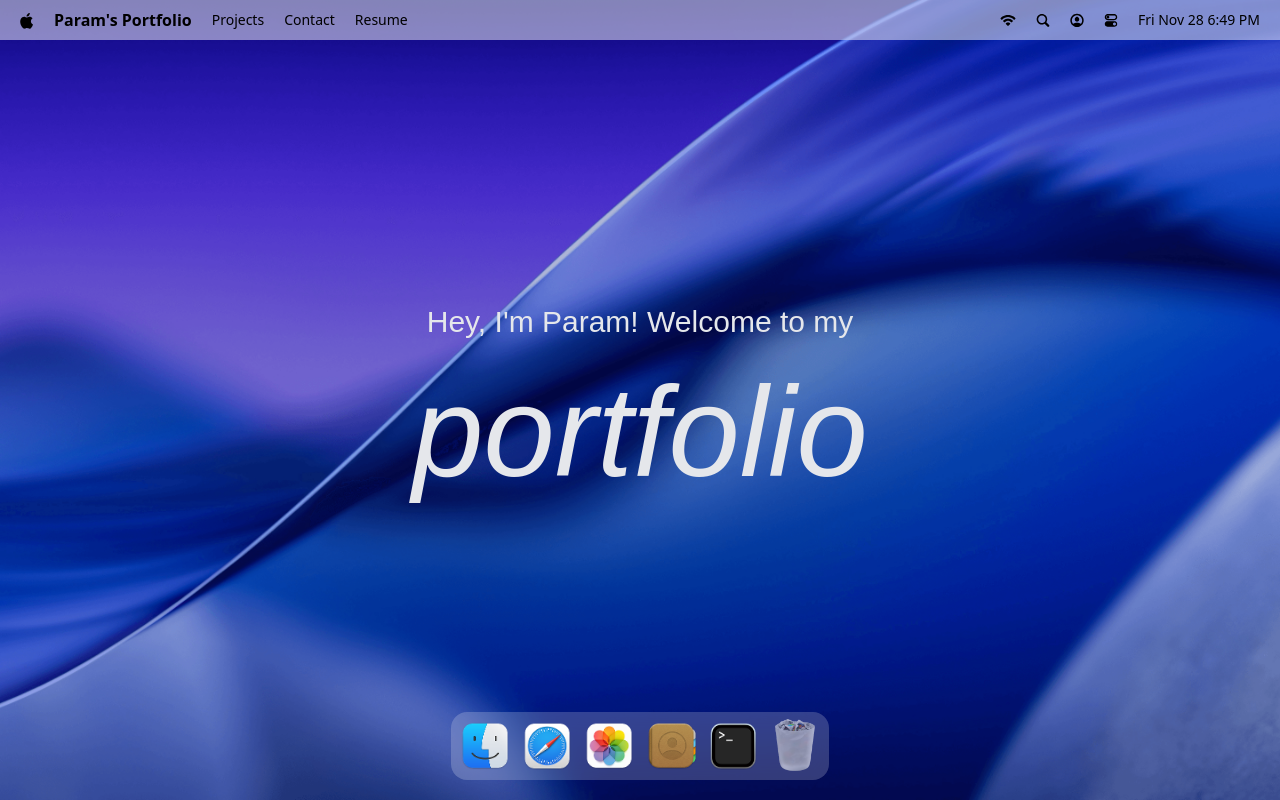
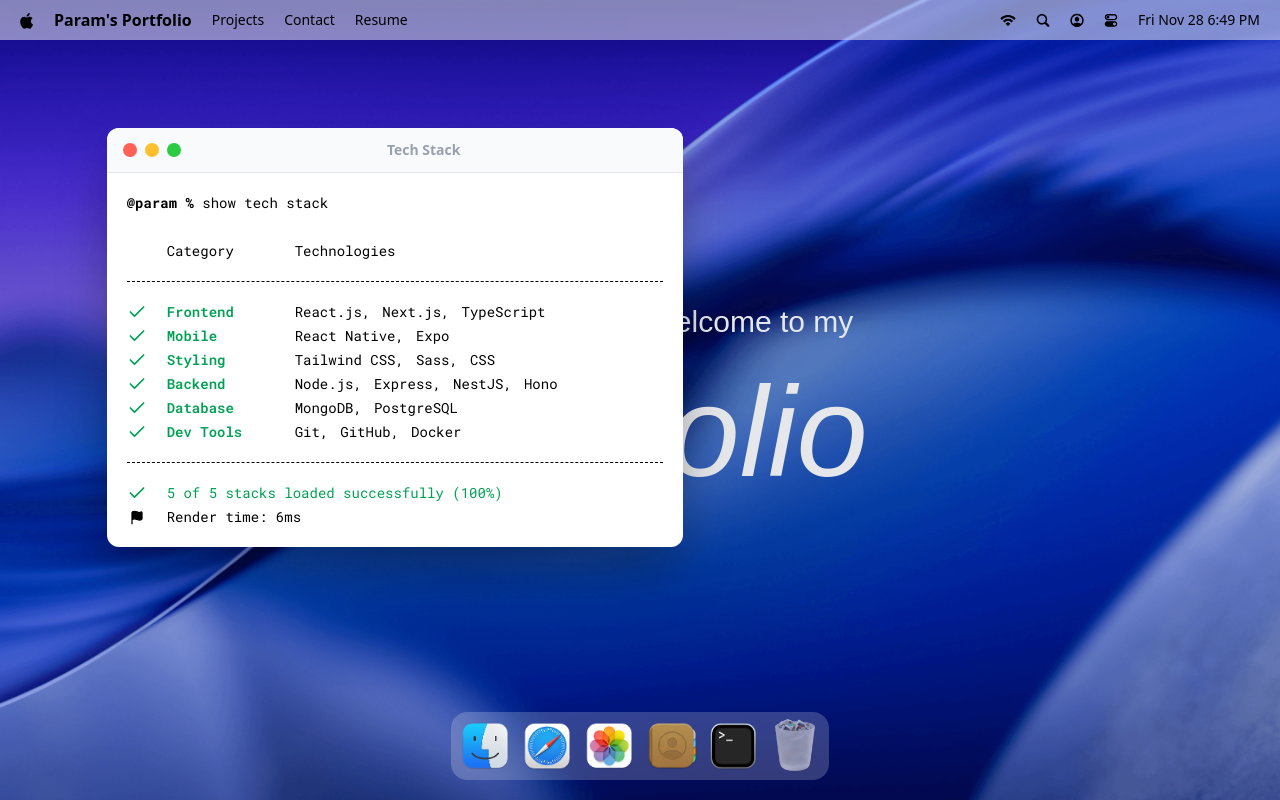
Before and after one commit to PAM-cake/macOS-portfolio, a React (Vite) app: page / in a window 1280 px wide. Both pictures are taken after a click on the button 733 px from the left and 746 px from the top of the page. Built offline with nearby package versions, Linux system fonts and the light colour scheme; a web font is replaced by a local one.

Commit message:
HigherOrderComponent and Resusbale Windows Template done

```diff
--- a/src/App.jsx
+++ b/src/App.jsx
@@ -1,4 +1,8 @@
 import { Dock, Navbar, Welcome } from "#components"
+import { Terminal } from "#windows";
+import gsap from "gsap";
+import { Draggable } from "gsap/Draggable"
+gsap.registerPlugin(Draggable);
 
 const App = () => {
   return (
@@ -6,6 +10,8 @@
       <Navbar/>
       <Welcome/>
       <Dock/>
+
+      <Terminal/>
     </main>
   )
 }
--- /dev/null
+++ b/src/components/WindowControls.jsx
@@ -0,0 +1,15 @@
+import useWindowStore from "#store/window"
+
+
+const WindowControls = ({target}) => {
+    const {closeWindow} = useWindowStore();
+  return (
+    <div id="window-controls">
+        <div className="close" onClick={() => closeWindow(target)} />
+        <div className="minimize"/>
+        <div className="maximize"/>
+    </div>
+    )
+}
+
+export default WindowControls
--- a/src/components/index.js
+++ b/src/components/index.js
@@ -1,5 +1,6 @@
 import Navbar from "#components/Navbar"
 import Welcome from "#components/Welcome"
 import Dock from "#components/Dock";
+import WindowControls from "#components/WindowControls";
 
-export {Navbar,Welcome, Dock};
+export {Navbar,Welcome, Dock, WindowControls};
--- /dev/null
+++ b/src/hoc/WindowWrapper.jsx
@@ -0,0 +1,49 @@
+import useWindowStore from "#store/window"
+import { useGSAP } from "@gsap/react";
+import gsap from "gsap";
+import { useLayoutEffect, useRef } from "react";
+import {Draggable} from "gsap/Draggable";
+
+const WindowWrapper = (Component, windowKey) => {
+  const Wrapped = (props) => {
+    const {focusWindow, windows} = useWindowStore();
+    const { isOpen, zIndex} = windows[windowKey];
+    const ref = useRef(null);
+
+    useGSAP(()=>{
+        const el = ref.current;
+        if(!el || !isOpen) return;
+
+        el.style.display = 'block';
+
+        gsap.fromTo(el, {scale: 0.8, opacity: 0, y: 40},{scale:1,opacity:1,y:0, duration:0.8, ease: "power3.out"})
+
+    },[isOpen])
+
+    useGSAP(()=>{
+        const el = ref.current;
+        if(!el) return;
+
+        const [instance] = Draggable.create(el , {onPress: ()=> focusWindow(windowKey)})
+
+        return () => instance.kill();
+    },[])
+
+
+    useLayoutEffect(()=>{
+        const el = ref.current;
+        if(!el) return;
+        el.style.display = isOpen ? "block" : "none";
+    },[isOpen])
+
+    return (<section id={windowKey} ref={ref} style={{zIndex}} className="absolute">
+        <Component {...props}/>
+    </section>
+    )
+  }
+
+  Wrapped.displayName = `WindowWrapper(${Component.displayName || Component.name || "Component"})`
+
+  return Wrapped;
+}
+export default WindowWrapper
--- a/src/store/window.js
+++ b/src/store/window.js
@@ -9,6 +9,7 @@
         openWindow: (windowKey, data = null) =>
             set((state) => {
             const win = state.windows[windowKey];
+            if(!win) return;
             win.isOpen = true;
             win.zIndex =  state.nextZIndex;
             win.data = data ?? win.data;
@@ -17,6 +18,7 @@
         closeWindow: (windowKey) =>
             set((state) => {
             const win = state.windows[windowKey];
+            if(!win) return;
             win.isOpen = false;
             win.zIndex =  INITIAL_Z_INDEX;
             win.data = null;
--- /dev/null
+++ b/src/windows/Terminal.jsx
@@ -0,0 +1,53 @@
+import WindowControls from "#components/WindowControls"
+import { techStack } from "#constants/Index"
+import WindowWrapper from "#hoc/WindowWrapper"
+import { Check, Flag } from "lucide-react"
+
+const Terminal = () => {
+  return <>
+    <div id="window-header">
+        <WindowControls target="terminal"/>
+        <h2>Tech Stack</h2>
+    </div>
+
+    <div className="techstack">
+        <p>
+            <span className="font-bold">@param % </span>
+            show tech stack
+        </p>
+
+        <div className="label">
+            <p className="w-32">Category</p>
+            <p>Technologies</p>
+        </div>
+        <ul className="content">
+            {techStack.map(({category , items})=>(
+                <li className="flex items-center">
+                    <Check className="check" size={20}/>
+                    <h3>{category}</h3>
+                    <ul>
+                        {items.map((item, i)=>(
+                            <li key={i}>{item}{i < items.length - 1 ? ',' : ''}</li>
+                        ))}
+                    </ul>
+                </li>
+            ))}
+        </ul>
+        <div className="footnote">
+            <p>
+              <Check size={20}/> 5 of 5 stacks loaded successfully
+              (100%)
+            </p>
+            <p className="text-black">
+                <Flag size={15} fill="black"/>
+                Render time: 6ms
+            </p>
+        </div>
+    </div>
+  </>
+}
+
+const TerminalWindow = WindowWrapper(Terminal, "terminal")
+
+
+export default TerminalWindow
--- /dev/null
+++ b/src/windows/index.js
@@ -0,0 +1,3 @@
+import Terminal from "#windows/Terminal";
+
+export {Terminal};
```
